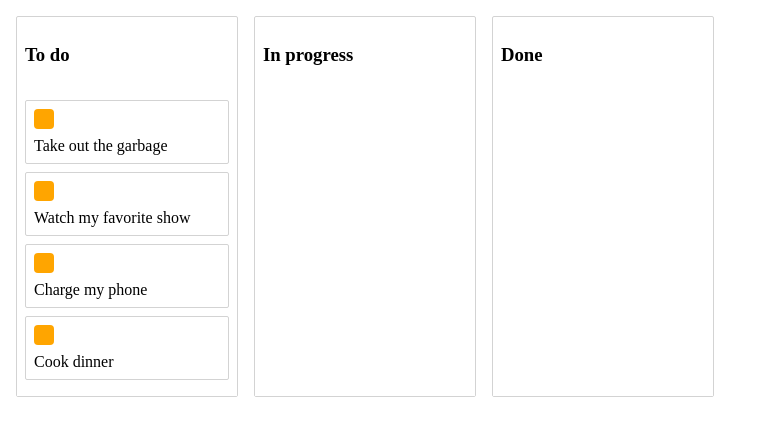
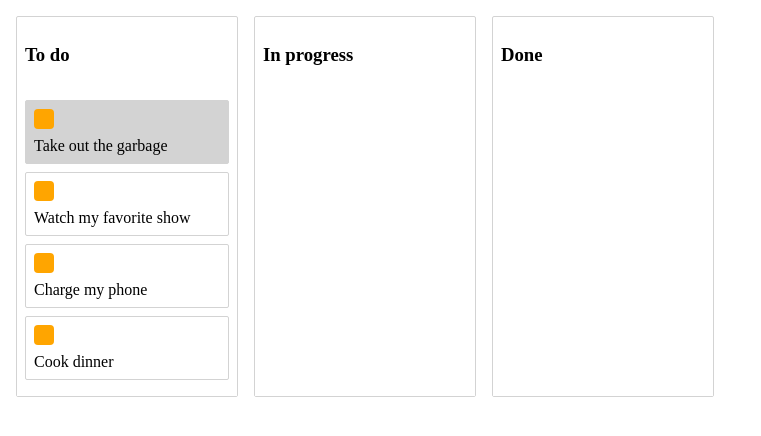
Before and after one commit to mcjovial/drag-and-drop, a React app: page / in a window 1280 px wide. Shown: the top 436 px of the page, without its empty margins (0-761 px from the left). Built offline with nearby package versions, Linux system fonts and the light colour scheme; the HTML template or start-up script is replaced by a standard one.

Commit message:
Conditionally Allow Movement using react-beautiful-dnd Draggable and Droppable Props

```diff
--- a/src/App.jsx
+++ b/src/App.jsx
@@ -47,9 +47,14 @@ const Container = styled.div`
 export const App = () => {
   const [data, setData] = useState(initialData);
 
-  const onDragStart = () => {
+  const onDragStart = (start) => {
     document.body.style.color = 'orange';
     document.body.style.transition = 'background-color 0.2s ease';
+
+    const homeIndex = data.columnOrder.indexOf(start.source.droppableId);
+
+    setData({...data, homeIndex})
+
   };
 
   const onDragUpdate = (update) => {
@@ -61,6 +66,8 @@ export const App = () => {
   };
 
   const onDragEnd = (result) => {
+    setData({...data, homeIndex: null})
+
     document.body.style.color = 'inherit';
     document.body.style.backgroundColor = 'inherit';
 
@@ -123,10 +130,12 @@ export const App = () => {
       onDragEnd={onDragEnd}
     >
       <Container>
-        {data.columnOrder.map((columnId) => {
+        {data.columnOrder.map((columnId, index) => {
           const column = data.columns[columnId];
           const tasks = column.taskIds.map((taskId) => data.tasks[taskId]);
-          return <Column key={column.id} column={column} tasks={tasks} />;
+          const isDropDisabled = index < data.homeIndex;  //to prevent dragging backwards between the columns
+
+          return <Column key={column.id} column={column} tasks={tasks} isDropDisabled={isDropDisabled} />;
         })}
       </Container>
     </DragDropContext>
--- a/src/Column.jsx
+++ b/src/Column.jsx
@@ -30,11 +30,11 @@ const TaskList = styled.div`
   min-height: 100px;
 `;
 
-const Column = ({ column, tasks }) => {
+const Column = ({ column, tasks, isDropDisabled }) => {
   return (
     <Container>
       <Title>{column.title}</Title>
-      <Droppable droppableId={column.id}>
+      <Droppable droppableId={column.id} isDropDisabled={isDropDisabled}>
         {(provided, snapshot) => (
           <TaskList ref={provided.innerRef} {...provided.droppableProps} isDraggingOver={snapshot.isDraggingOver}>
             {tasks.map((task, index) => (
--- a/src/Task.jsx
+++ b/src/Task.jsx
@@ -14,7 +14,12 @@ const Container = styled.div`
   border-radius: 2px;
   padding: 8px;
   margin-bottom: 8px;
-  background-color: ${(props) => (props.isDragging ? 'lightgreen' : 'white')};
+  background-color: ${(props) =>
+    props.isDragDisabled
+      ? 'lightgrey'
+      : props.isDragging
+      ? 'lightgreen'
+      : 'white'};
 `;
 
 const Handle = styled.div`
@@ -27,13 +32,16 @@ const Handle = styled.div`
 `;
 
 const Task = ({ task, index }) => {
+  const isDragDisabled = task.id === 'task-1';
+
   return (
-    <Draggable draggableId={task.id} index={index}>
+    <Draggable draggableId={task.id} index={index} isDragDisabled={isDragDisabled}>
       {(provided, snapshot) => (
         <Container
           {...provided.draggableProps}
           ref={provided.innerRef}
           isDragging={snapshot.isDragging}
+          isDragDisabled={isDragDisabled}
         >
           <Handle {...provided.dragHandleProps} />
           {task.content}
```
